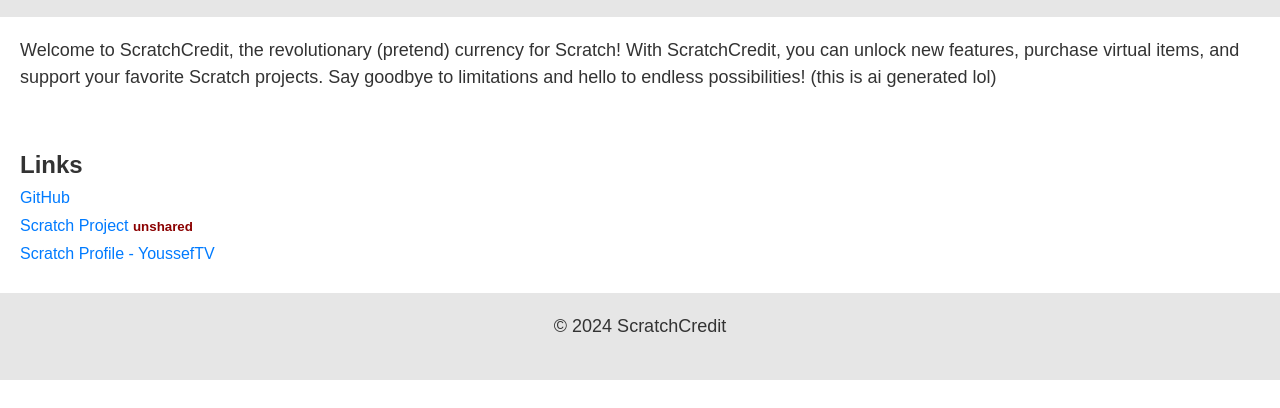
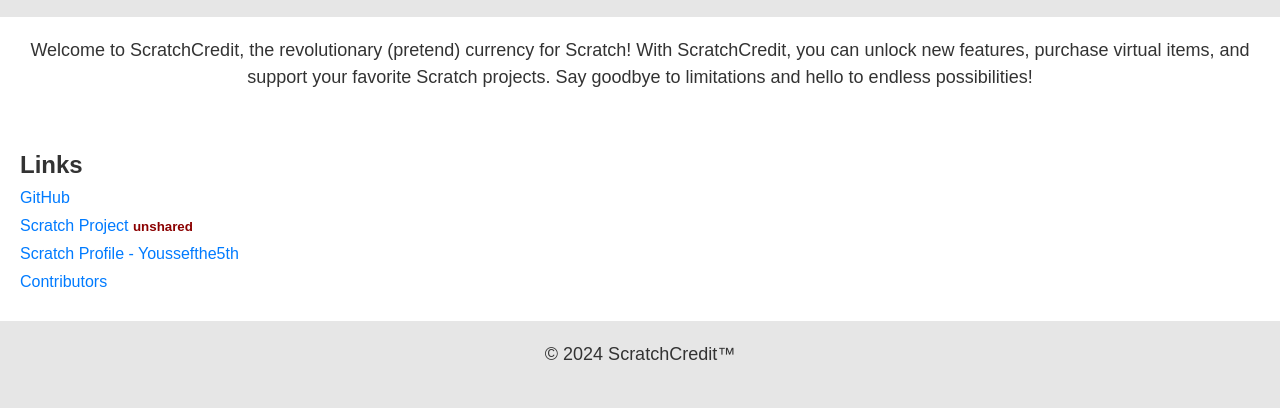
Before and after one commit to ScratchCredit/scratchcredit.github.io, a plain HTML site: page index.html in a window 1280 px wide. Shown: the part 412-820 px from the top of the page. Drawn offline with Linux system fonts and the light colour scheme.

Commit message:
Update index.html

```diff
--- a/index.html
+++ b/index.html
@@ -3,7 +3,7 @@
 <head>
   <title>BlockBit - A currency for Scratch</title>
   <link rel="stylesheet" type="text/css" href="index.css">
-</head>
+  </head>
 <body>
   <header>
     <div class="logo">
@@ -12,19 +12,21 @@
     <h1>ScratchCredit</h1>
     <h2>A (pretend) currency for Scratch</h2>
   </header>
-  <section id="description">
-    <p>Welcome to ScratchCredit, the revolutionary (pretend) currency for Scratch! With ScratchCredit, you can unlock new features, purchase virtual items, and support your favorite Scratch projects. Say goodbye to limitations and hello to endless possibilities! (this is ai generated lol)</p>
+  <section id="description" style="text-align: center;">
+    <p>Welcome to ScratchCredit, the revolutionary (pretend) currency for Scratch! With ScratchCredit, you can unlock new features, purchase virtual items, and support your favorite Scratch projects. Say goodbye to limitations and hello to endless possibilities!</p>
   </section>
   <section id="links">
     <h3>Links</h3>
     <ul>
       <li><a href="https://github.com/ScratchCredit/ScratchCredit">GitHub</a></li>
       <li><a href="https://scratch.mit.edu/projects/977092162">Scratch Project</a> <small class="unshared">unshared</small></li>
-      <li><a href="https://scratch.mit.edu/users/YoussefTV">Scratch Profile - YoussefTV</a></li>
+      <li><a href="https://scratch.mit.edu/users/Youssefthe5th">Scratch Profile - Youssefthe5th</a></li>
+<li><a href="contributors.html">Contributors</a></li>
+
     </ul>
   </section>
   <footer>
-    <p>&copy; 2024 ScratchCredit</p>
+    <p style='text-align: center;'>&copy; 2024 ScratchCredit&trade;</p>
   </footer>
 </body>
 </html>
```
